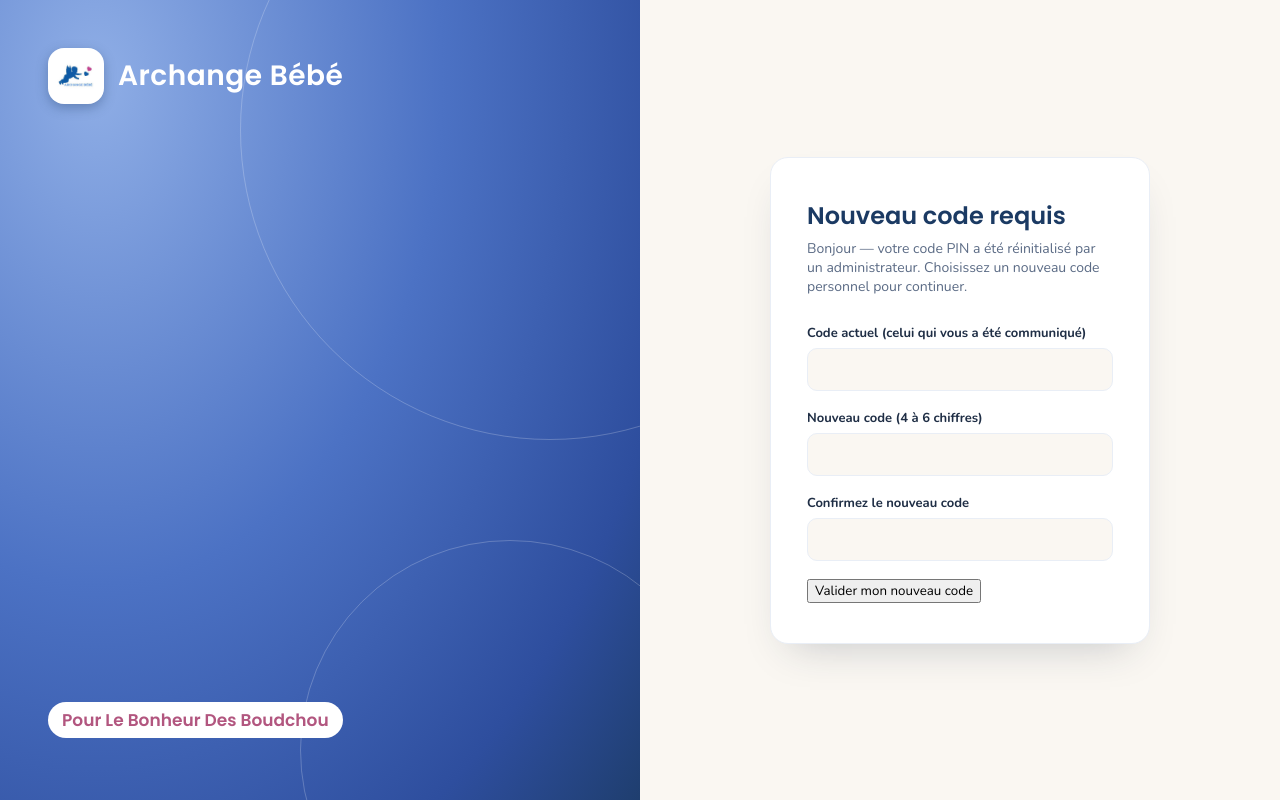
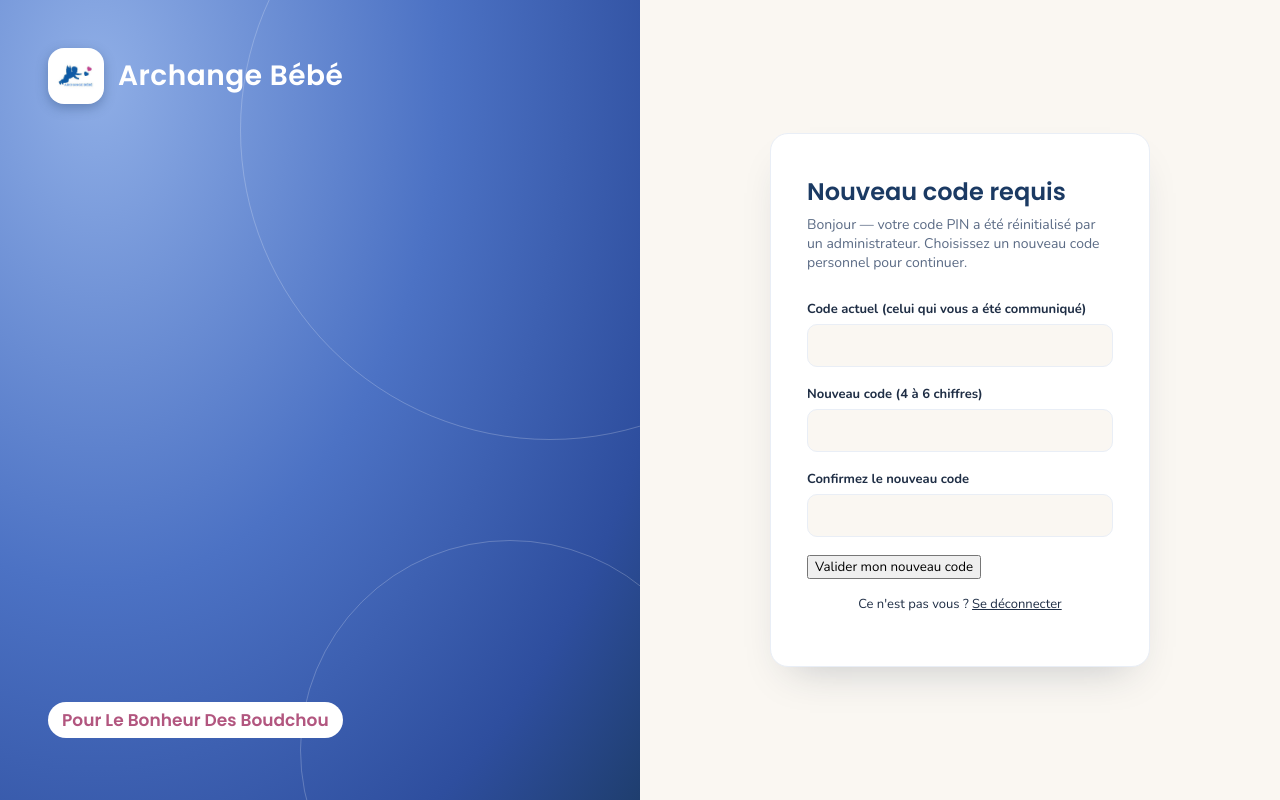
Before and after one commit to allabyo04-bot/archange-bebe-gestion-frontend, a React (Vite) app: page /changer-pin-obligatoire in a window 1280 px wide. Built offline with nearby package versions, Linux system fonts and the light colour scheme; no server answers; sample sign-in values are in the browser's storage.

Commit message:
Ajouter un lien Se deconnecter sur l'ecran de changement de PIN obligatoire - aucune porte de sortie n'existait, ce qui pouvait bloquer quelqu'un qui tombe sur la session d'un autre compte sans pouvoir revenir a l'ecran de connexion

```diff
--- a/src/pages/ChangerPinObligatoire.jsx
+++ b/src/pages/ChangerPinObligatoire.jsx
@@ -1,6 +1,6 @@
 import { useState } from 'react';
 import { useNavigate } from 'react-router-dom';
-import { appelApi, getUtilisateur, setSession, getToken } from '../lib/api';
+import { appelApi, getUtilisateur, setSession, getToken, clearSession } from '../lib/api';
 import './Login.css';
 
 // Affiché juste après la connexion quand un administrateur a réinitialisé le
@@ -81,6 +81,13 @@ export default function ChangerPinObligatoire() {
               {chargement ? 'Enregistrement…' : 'Valider mon nouveau code'}
             </button>
           </form>
+
+          <p style={{ textAlign: 'center', marginTop: 16, fontSize: 13 }}>
+            Ce n'est pas vous ?{' '}
+            <a href="#" onClick={(e) => { e.preventDefault(); clearSession(); navigate('/'); }}>
+              Se déconnecter
+            </a>
+          </p>
         </div>
       </div>
     </div>
```
